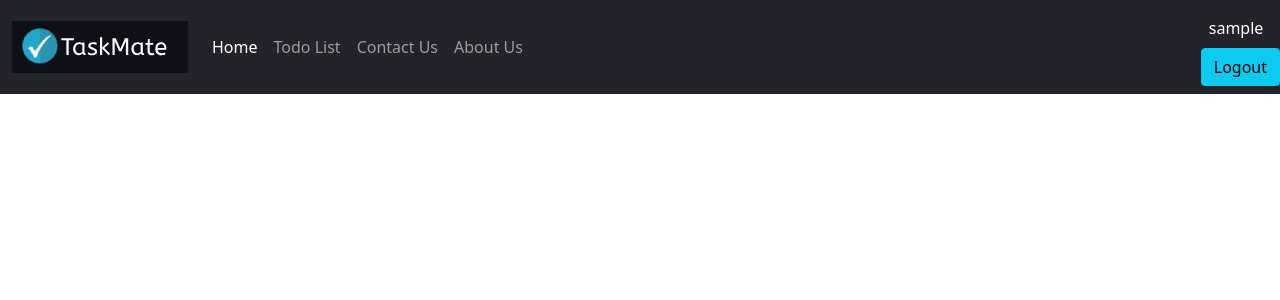
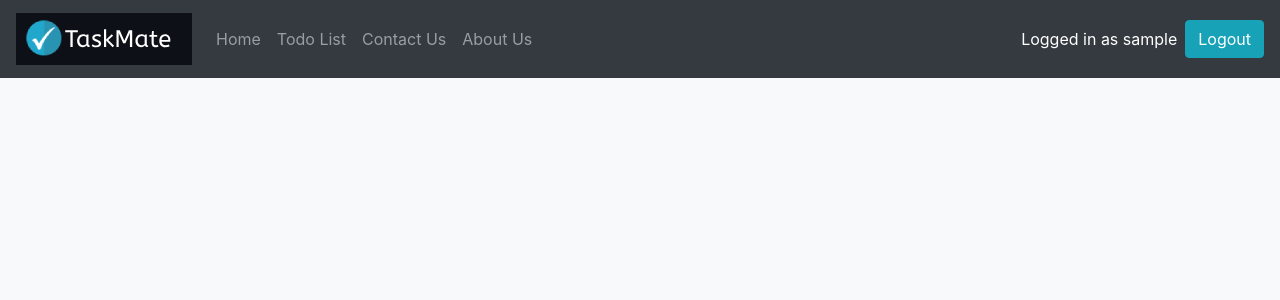
Before and after one commit to Suraj0624/Taskmate, a Django app: page /about in a window 1280 px wide. Shown: the top 300 px of the page. Run offline with Django 3.2, Linux system fonts and the light colour scheme; the visitor is signed in with stand-in values (Sample User, id 1); some libraries are stand-ins or nearby versions.

Commit message:
few changes

```diff
--- a/templates/base.html
+++ b/templates/base.html
@@ -4,43 +4,31 @@
   <head>
     <!-- Required meta tags -->
     <meta charset="utf-8">
-    <meta name="viewport" content="width=device-width, initial-scale=1">
+    <meta name="viewport" content="width=device-width, initial-scale=1, shrink-to-fit=no">
 
     <!-- Bootstrap CSS -->
-    <link href="https://cdn.jsdelivr.net/npm/bootstrap@5.0.2/dist/css/bootstrap.min.css" rel="stylesheet" integrity="sha384-EVSTQN3/azprG1Anm3QDgpJLIm9Nao0Yz1ztcQTwFspd3yD65VohhpuuCOmLASjC" crossorigin="anonymous">
+    <link rel="stylesheet" href="https://stackpath.bootstrapcdn.com/bootstrap/4.3.1/css/bootstrap.min.css" integrity="sha384-ggOyR0iXCbMQv3Xipma34MD+dH/1fQ784/j6cY/iJTQUOhcWr7x9JvoRxT2MZw1T" crossorigin="anonymous">
+    <link rel="icon" href="{% static 'images/favicon.ico' %}" type="image/gif" sizes="16x16">
 
     {% block title %}
     {% endblock title %}
-  </head>
-  <body>
 
     <nav class="navbar navbar-expand-lg navbar-dark bg-dark">
-        <div class="container-fluid">
-          <a class="navbar-brand" href="{% url 'index' %}"><img src="{% static 'images/logo.png' %}" alt=""></a>
-          <button class="navbar-toggler" type="button" data-bs-toggle="collapse" data-bs-target="#navbarNav" aria-controls="navbarNav" aria-expanded="false" aria-label="Toggle navigation">
+        <a class="navbar-brand" href="{% url 'index' %}"><img src="{% static 'images/logo.png' %}" alt="Taskmate"></a>
+        <button class="navbar-toggler" type="button" data-toggle="collapse" data-target="#navbarNavAltMarkup" aria-controls="navbarNavAltMarkup" aria-expanded="false" aria-label="Toggle navigation">
             <span class="navbar-toggler-icon"></span>
-          </button>
-          <div class="collapse navbar-collapse" id="navbarNav">
-            <ul class="navbar-nav">
-              <li class="nav-item">
-                <a class="nav-link active" aria-current="page" href="{% url 'index' %}">Home</a>
-              </li>
-              <li class="nav-item">
-                <a class="nav-link" href="{% url 'todolist' %}">Todo List</a>
-              </li>
-              <li class="nav-item">
-                <a class="nav-link" href="{% url 'contact' %}">Contact Us</a>
-              </li>
-              <li class="nav-item">
-                <a class="nav-link" href="{% url 'about' %}">About Us</a>
-              </li>
-            </ul>
-          </div>
+        </button>
+        <div class="collapse navbar-collapse" id="navbarNavAltMarkup">
+            <div class="navbar-nav">
+            <a class="nav-item nav-link" href="{% url 'index' %}">Home</a>
+            <a class="nav-item nav-link" href="{% url 'todolist' %}">Todo List</a>
+            <a class="nav-item nav-link" href="{% url 'contact' %}">Contact Us</a>
+            <a class="nav-item nav-link" href="{% url 'about' %}">About Us</a>
+            </div>
         </div>
-
         {% if user.is_authenticated %}
           <div class="form-inline my-2 my-lg-0">
-            <div class="p-2 bg-dark text-white"> {{ user.username }}</div>
+            <div class="p-2 bg-dark text-white">Logged in as {{ user.username }}</div>
             <a href="{% url 'logout' %}">
               <button class="btn btn-info my-2 my-sm-0" type="submit">Logout</button>
             </a>
@@ -53,21 +41,16 @@
               <button class="btn btn-primary my-2 my-sm-0" type="submit">Register</button>
           </a>
         {% endif %}
-      </nav>
+    </nav>
+  </head>
+  <body class="bg-light">
+    {% block content %}
+    {% endblock content %}
 
-{% block content %}
-
-{% endblock %}
-
-    <!-- Optional JavaScript; choose one of the two! -->
-
-    <!-- Option 1: Bootstrap Bundle with Popper -->
-    <script src="https://cdn.jsdelivr.net/npm/bootstrap@5.0.2/dist/js/bootstrap.bundle.min.js" integrity="sha384-MrcW6ZMFYlzcLA8Nl+NtUVF0sA7MsXsP1UyJoMp4YLEuNSfAP+JcXn/tWtIaxVXM" crossorigin="anonymous"></script>
-
-    <!-- Option 2: Separate Popper and Bootstrap JS -->
-    <!--
-    <script src="https://cdn.jsdelivr.net/npm/@popperjs/core@2.9.2/dist/umd/popper.min.js" integrity="sha384-IQsoLXl5PILFhosVNubq5LC7Qb9DXgDA9i+tQ8Zj3iwWAwPtgFTxbJ8NT4GN1R8p" crossorigin="anonymous"></script>
-    <script src="https://cdn.jsdelivr.net/npm/bootstrap@5.0.2/dist/js/bootstrap.min.js" integrity="sha384-cVKIPhGWiC2Al4u+LWgxfKTRIcfu0JTxR+EQDz/bgldoEyl4H0zUF0QKbrJ0EcQF" crossorigin="anonymous"></script>
-    -->
+    <!-- Optional JavaScript -->
+    <!-- jQuery first, then Popper.js, then Bootstrap JS -->
+    <script src="https://code.jquery.com/jquery-3.3.1.slim.min.js" integrity="sha384-q8i/X+965DzO0rT7abK41JStQIAqVgRVzpbzo5smXKp4YfRvH+8abtTE1Pi6jizo" crossorigin="anonymous"></script>
+    <script src="https://cdnjs.cloudflare.com/ajax/libs/popper.js/1.14.7/umd/popper.min.js" integrity="sha384-UO2eT0CpHqdSJQ6hJty5KVphtPhzWj9WO1clHTMGa3JDZwrnQq4sF86dIHNDz0W1" crossorigin="anonymous"></script>
+    <script src="https://stackpath.bootstrapcdn.com/bootstrap/4.3.1/js/bootstrap.min.js" integrity="sha384-JjSmVgyd0p3pXB1rRibZUAYoIIy6OrQ6VrjIEaFf/nJGzIxFDsf4x0xIM+B07jRM" crossorigin="anonymous"></script>
   </body>
 </html>
```
Also changed, not shown: todolist_app/templates/edit.html (+16 -17 lines).
